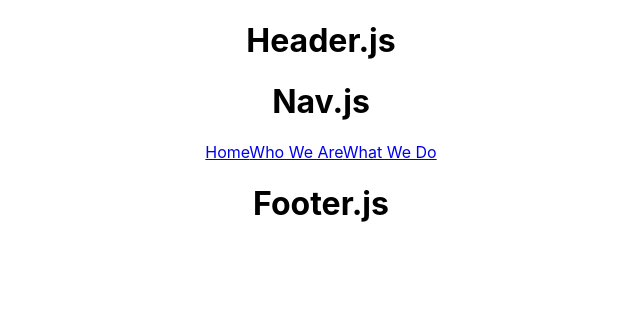
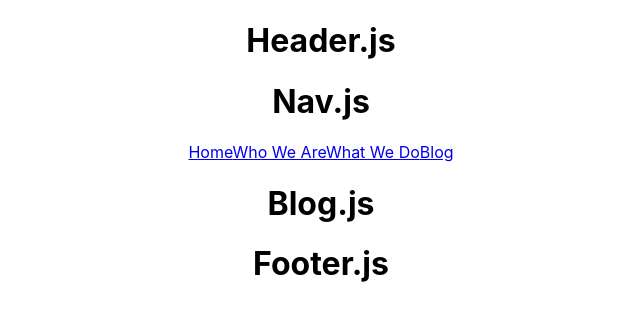
Before and after one commit to JordanOfTroy/PJS-Forgotten-Children, a React (Create React App) app: page /#/blog in a window 1280 px wide. Shown: the top 320 px of the page, without its empty margins (319-959 px from the left). Built offline with nearby package versions, Linux system fonts and the light colour scheme.

Commit message:
added Blog.js, added notes to Nav.js

```diff
--- /dev/null
+++ b/src/Components/Blog.js
@@ -0,0 +1,13 @@
+import React, {Component} from 'react'
+
+class Blog extends Component {
+  render () {
+    return(
+      <div>
+        <h1>Blog.js</h1>
+      </div>
+    )
+  }
+}
+
+export default Blog
--- a/src/Components/Nav.js
+++ b/src/Components/Nav.js
@@ -1,5 +1,10 @@
 import React, {Component} from 'react'
 import {Link, withRouter} from 'react-router-dom'
+
+// The Nav will contain four drop options. Home, Blog, Who We Are (about), What We Do (Volunteer)
+// The "about" and "Volunteer" will open drop-down menus
+// About will contain: History, Thank Yous, and Contact links
+// Volunteer will contain links to Volunteer.js, to the appropriate spot on the page.
 
 class Nav extends Component {
   render () {
@@ -9,6 +14,7 @@ class Nav extends Component {
         <Link to = '/'>Home</Link>
         <Link to = '/history'>Who We Are</Link>
         <Link to = '/volunteer'>What We Do</Link>
+        <Link to = './blog'>Blog</Link>
       </div>
     )
   }
--- a/src/Routes.js
+++ b/src/Routes.js
@@ -5,6 +5,7 @@ import History from './Components/History'
 import Home from './Components/Home'
 import ThankYous from './Components/ThankYous'
 import Volunteer from './Components/Volunteer'
+import Blog from './Components/Blog'
 
 export default (
   <Switch>
@@ -13,5 +14,6 @@ export default (
     <Route path = '/history' component = {History}/>
     <Route path = '/thankyous' component = {ThankYous}/>
     <Route path = '/volunteer' component = {Volunteer}/>
+    <Route path = '/blog' component = {Blog}/>
   </Switch>
 )
```
